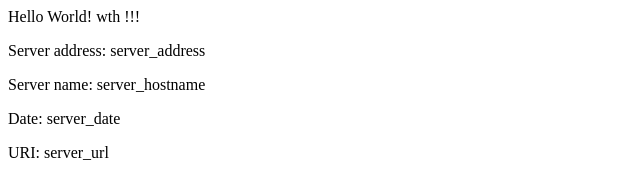
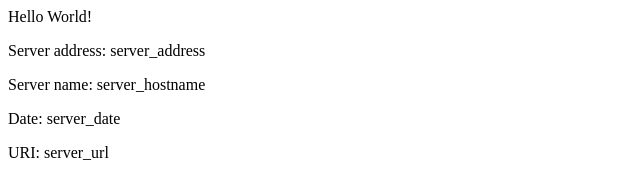
Before and after one commit to sp2learn/eks-example, a plain HTML site: page src/index.html in a window 1280 px wide. Shown: the full height of the page, 0-640 px from the left. Drawn offline with Linux system fonts and the light colour scheme.

Commit message:
Revert "v2 Updating home page"
This reverts commit 5fc41bb01c1a253d2e1ee50012a59fda0a25bbd4.

```diff
--- a/src/index.html
+++ b/src/index.html
@@ -2,7 +2,7 @@
 <title>Hello World</title>
 </head>
 <div class="info">
-<h>Hello World! wth !!!</h>
+<h>Hello World!</h>
 <p><span>Server&nbsp;address:</span> <span>server_address</span></p>
 <p><span>Server&nbsp;name:</span> <span>server_hostname</span></p>
 <p class="smaller"><span>Date:</span> <span>server_date</span></p>
```
